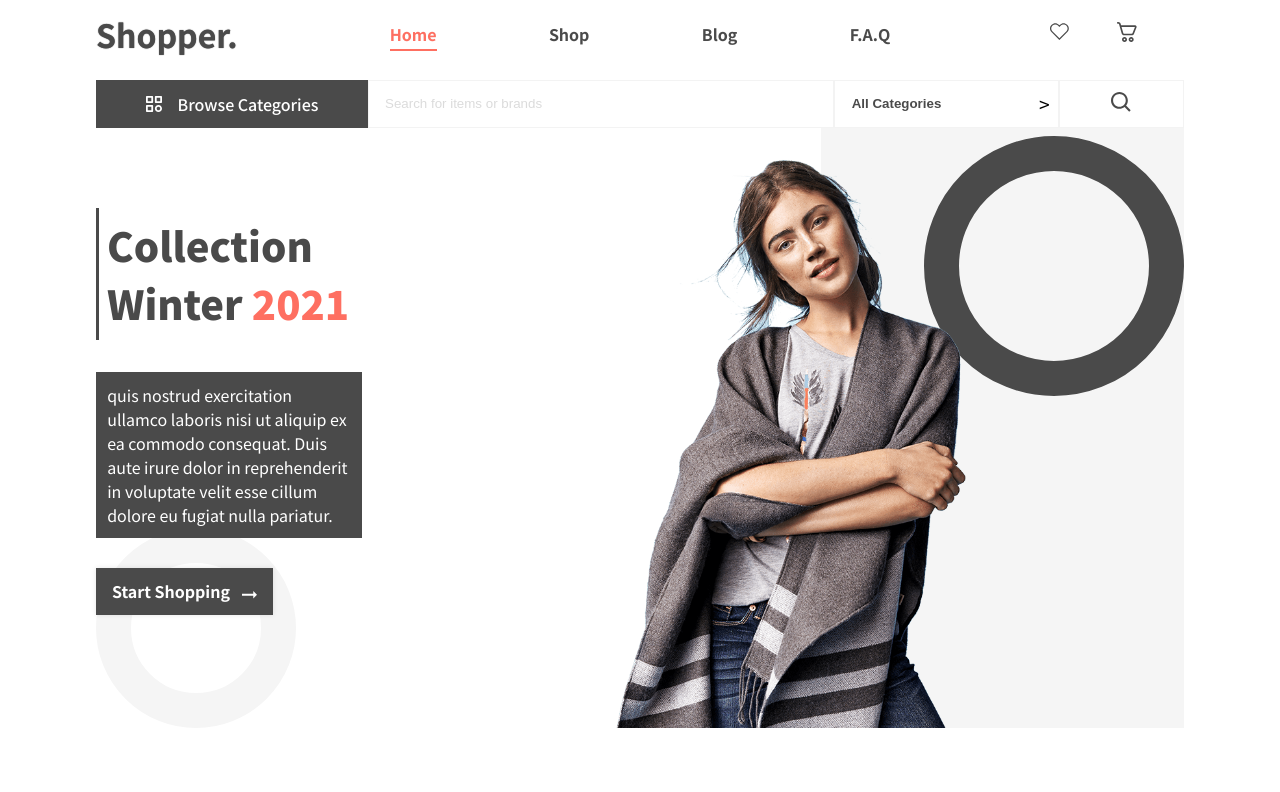
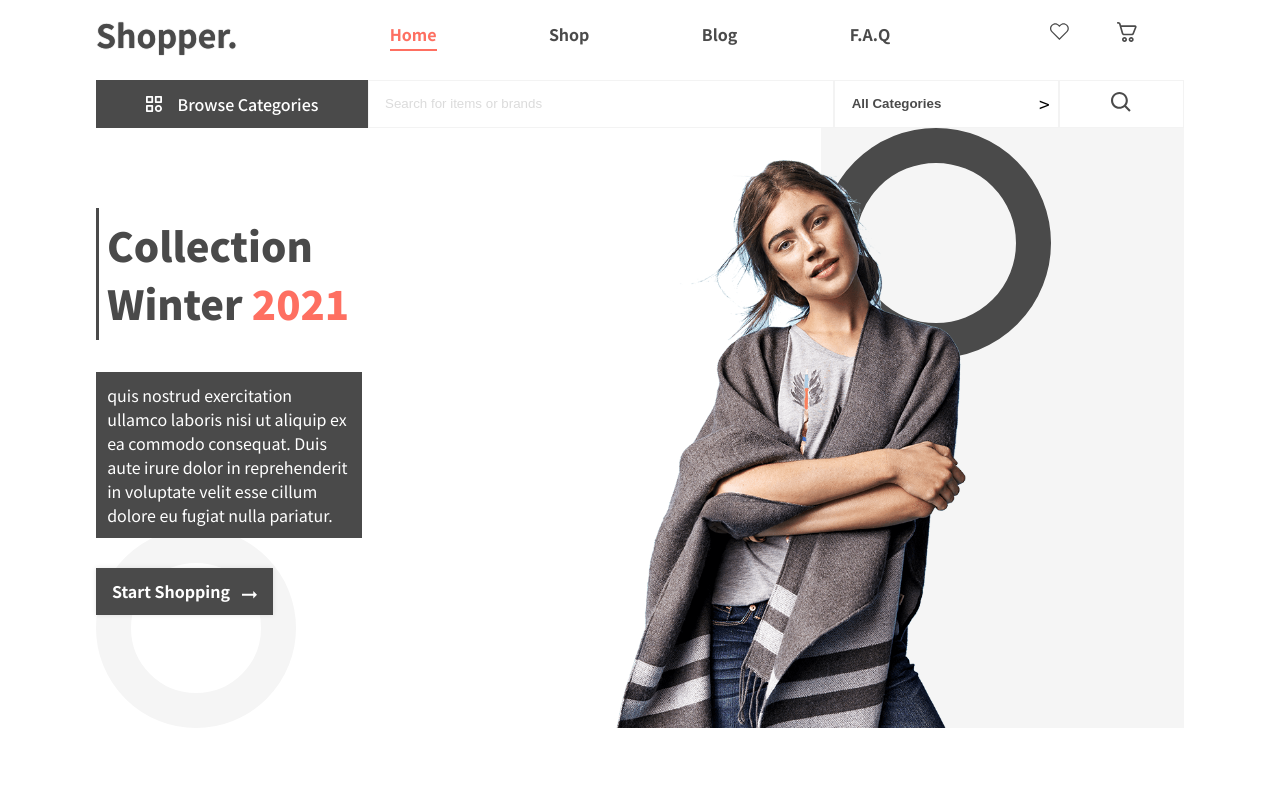
Before and after one commit to Ahd-3hd/next-ecommerce-ts, a Next.js app: page / in a window 1280 px wide. Shown: the top 792 px of the page. Built offline with nearby package versions, Linux system fonts and the light colour scheme.

Commit message:
animate new header title

```diff
--- a/components/NewHeader/index.style.tsx
+++ b/components/NewHeader/index.style.tsx
@@ -1,4 +1,4 @@
-import styled from "styled-components";
+import styled, { keyframes } from "styled-components";
 
 export const Wrapper = styled.header`
   height: 100vh;
@@ -15,6 +15,7 @@ export const GreySide = styled.div`
   background: ${({ theme: { colors } }) => colors.grey};
   height: 100%;
   flex: 1;
+  position: relative;
 `;
 export const ModelImg = styled.img`
   width: 78%;
@@ -33,6 +34,28 @@ export const WhiteSide = styled.div`
   padding: 4rem 0;
 `;
 
+const textAfterAnim = keyframes`
+    0%{
+        transform: translateX(100%);
+
+    }
+    50%{
+        transform: translateX(0%);
+    }
+    100%{
+        transform: translateX(-100%);
+        opacity:none;
+    }
+`;
+
+const textContentAnim = keyframes`
+    from{
+        opacity:0;
+    }
+    to{
+        opacity:1;
+    }
+`;
 export const TextContainer = styled.div`
   color: ${({ theme: { colors } }) => colors.primary};
   font-weight: 900;
@@ -40,8 +63,27 @@ export const TextContainer = styled.div`
   padding: 0.5rem;
   border-left: 3px solid ${({ theme: { colors } }) => colors.primary};
   margin-top: 1rem;
+  position: relative;
+  overflow: hidden;
+  > p {
+    animation: ${textContentAnim} 0.5s ease-in-out forwards;
+    animation-delay: 1.5s;
+    opacity: 0;
+  }
   @media (min-width: ${({ theme: { breakpoints } }) => breakpoints.md}) {
     font-size: 2.5rem;
+  }
+  ::after {
+    content: "";
+    width: 100%;
+    height: 100%;
+    position: absolute;
+    background: ${({ theme: { colors } }) => colors.primary};
+    top: 0;
+    left: 0;
+    transform: translateX(100%);
+    animation: ${textAfterAnim} 1s ease-in-out forwards;
+    animation-delay: 1s;
   }
 `;
 
@@ -109,17 +151,15 @@ export const WhiteSideCircle = styled.div`
 
 export const GreySidecircle = styled.div`
   display: none;
-  width: 200px;
-  height: 200px;
   border: 35px solid ${({ theme: { colors } }) => colors.primary};
-  border-radius: 200px;
   position: absolute;
-  top: 0.5rem;
   z-index: 8;
   @media (min-width: ${({ theme: { breakpoints } }) => breakpoints.md}) {
     display: block;
-    width: 260px;
-    height: 260px;
-    right: 0;
+    left: 0;
+    top: 0;
+    width: 230px;
+    height: 230px;
+    border-radius: 230px;
   }
 `;
--- a/components/NewHeader/index.tsx
+++ b/components/NewHeader/index.tsx
@@ -30,15 +30,17 @@ const NewHeader = () => {
             commodo consequat. Duis aute irure dolor in reprehenderit in
             voluptate velit esse cillum dolore eu fugiat nulla pariatur.
           </Paragraph>
-          <ShopButton>
-            Start Shopping <ArrowRightICon />
-          </ShopButton>
+          <Link href="/shop" passHref>
+            <ShopButton>
+              Start Shopping <ArrowRightICon />
+            </ShopButton>
+          </Link>
           <WhiteSideCircle />
         </WhiteSide>
         <GreySide>
-          <ModelImg src="/imgs/headernew.png" alt="model" />
           <GreySidecircle />
         </GreySide>
+        <ModelImg src="/imgs/headernew.png" alt="model" />
       </Container>
     </Wrapper>
   );
```
